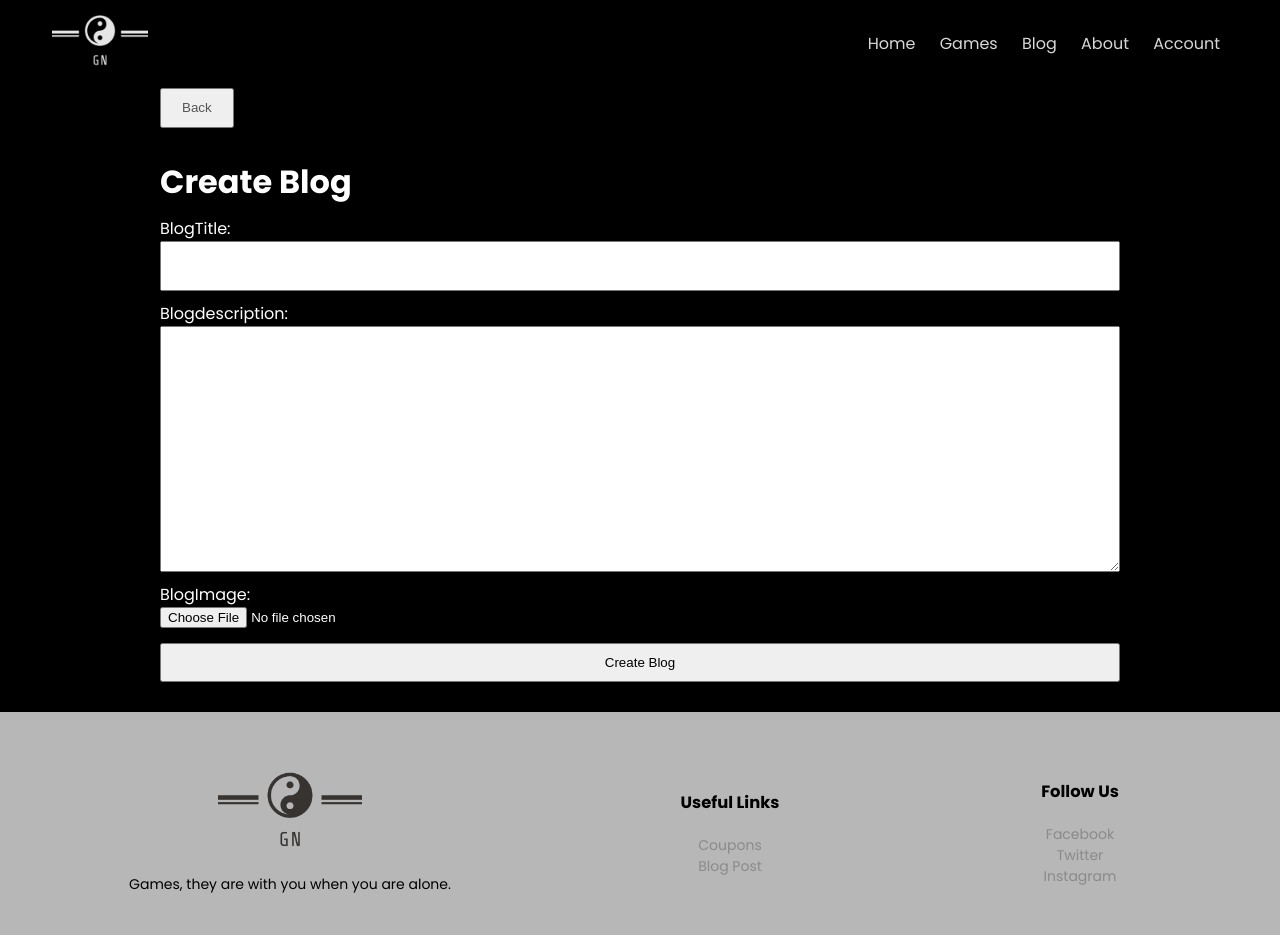
After one commit to Sanjay-RD/Game-Store, a Django app: page /blogs/createBlog in a window 1280 px wide. The commit adds this page. Run offline with Django 3.2, Linux system fonts and the light colour scheme; some libraries are stand-ins or nearby versions.

Commit message:
Create Blog

```diff
--- /dev/null
+++ b/app/blogs/forms.py
@@ -0,0 +1,9 @@
+from django import forms
+from .models import Blog
+from ckeditor.widgets import CKEditorWidget
+
+class BlogForm(forms.ModelForm):
+    blogDescription = forms.CharField(widget=CKEditorWidget())
+    class Meta:
+        model = Blog
+        fields = ['blogTitle','blogDescription','blogImage']
--- a/app/blogs/urls.py
+++ b/app/blogs/urls.py
@@ -3,5 +3,7 @@ from . import views
 
 urlpatterns = [
     path('', views.blogs, name="blogs"),
-    path('<int:blog_id>', views.blog, name="blog")
+    path('<int:blog_id>', views.blog, name="blog"),
+    path('createBlog', views.createBlog, name="createBlog"),
+    path('create',views.create,name="create")
 ]
--- a/app/blogs/views.py
+++ b/app/blogs/views.py
@@ -1,20 +1,49 @@
-from django.shortcuts import render
+from django.shortcuts import redirect, render
 from .models import Blog
 from django.shortcuts import get_object_or_404
+from django.contrib import messages
+from .forms import BlogForm
 # Create your views here.
 
 
 def blog(request, blog_id):
-    blog = get_object_or_404(Blog,pk=blog_id)
-    context={
-        'blog':blog
+    blog = get_object_or_404(Blog, pk=blog_id)
+    context = {
+        'blog': blog
     }
     return render(request, 'blogs/blog.html', context)
 
 
 def blogs(request):
     blogs = Blog.objects.order_by('-published_date')
+    print(blogs)
     context = {
         'blogs': blogs
     }
     return render(request, 'blogs/blogs.html', context)
+
+
+def createBlog(request):
+    form = BlogForm()
+    context={
+        'form':form
+    }
+    return render(request, 'blogs/createBlog.html',context)
+
+
+def create(request):
+    if request.method == "POST":
+        user_id = request.POST['user_id']
+        user_name=request.POST['user_name']
+        blogTitle=request.POST['blogTitle']
+        blogDescription = request.POST['blogDescription']
+        blogImage=request.FILES['blogImage']
+        print(user_id,user_name,blogTitle,blogDescription,blogImage)
+        blog = Blog(user_id=user_id,user_name=user_name,blogTitle=blogTitle,blogDescription=blogDescription,blogImage=blogImage)
+        blog.save()
+        messages.success(request,'Your Blogs has been created')
+
+        # print(request.POST)
+
+        # return redirect('blogs')
+        return redirect('blogs')
--- a/app/gamestore/static/style.css
+++ b/app/gamestore/static/style.css
@@ -683,7 +683,48 @@ textarea#comment {
 .write-custome-reviews {
   padding-bottom: 25px;
 }
+.create-blog-btn button {
+  height: 40px;
+}
+.create-blog-btn a {
+  padding: 0px 20px;
+}
 /* ------------BLOG PAGE STYLE END------------ */
+
+/* ------------CREATE BLOG POST STYLE------------- */
+.create-blog-container {
+  color: #fff;
+  padding: 30px 0px;
+}
+.create-blog-container form {
+  /* display: inline-block; */
+  display: flex;
+  flex-direction: column;
+  color: #fff;
+}
+.create-blog-container form label{
+  margin-top: 10px;
+}
+.create-blog-container form input[type="text"] {
+  padding: 12px;
+  /* margin-top: 10px; */
+  font-size: 19px;
+}
+.create-blog-container textarea {
+  /* margin: 15px 0px; */
+  padding: 12px;
+  font-size: 19px;
+  width: 100%;
+}
+.create-blog-container form input[type="file"] {
+  margin-bottom: 15px;
+}
+.create-blog-container form input[type="submit"] {
+  padding: 10px;
+  cursor: pointer;
+}
+/* ------------CREATE BLOG POST STYLE END------------- */
+
 
 /*
 
--- /dev/null
+++ b/app/templates/blogs/createBlog.html
@@ -0,0 +1,43 @@
+{% extends 'base.html' %}
+{% load static %}
+{% block content %}
+<div class="blog-background">
+  {% include 'partials/_navbar.html' %}
+  <div class="small-container">
+    <div class="create-blog-btn">
+      <button>
+        <a href="{% url 'blogs' %}">Back</a>
+      </button>
+    </div>
+    <div class="create-blog-container">
+      <h1>Create Blog</h1>
+      <!-- <form action="{% url 'create' %}" method="POST" enctype="multipart/form-data">
+        {% csrf_token %} -->
+        <!-- {% if user.is_authenticated %}
+            <input type="hidden" name="user_id" value="{{ user.id }}" >
+            <input type="hidden" name="user_name" value="{{ user.username }}" >
+        {% endif %} -->
+        <!-- <input type="text" name="blogTitle" placeholder="Enter Title" />
+        <textarea
+          name="blogDescription"
+          cols="30"
+          rows="20"
+          placeholder="Description"
+        ></textarea>
+        <input type="file" name="blogImage" />
+        <input type="submit" value="Create Blog" /> -->
+        <!-- {{ form.as_p }} -->
+      <!-- </form> -->
+      <form action="{% url 'create' %}" method="POST" enctype="multipart/form-data">
+      {% csrf_token %}
+        {% if user.is_authenticated %}
+          <input type="hidden" name="user_id" value="{{ user.id }}" >
+          <input type="hidden" name="user_name" value="{{ user.username }}" >
+        {% endif %}
+        {{ form }}
+        <input type="submit" value="Create Blog" />
+      </form>
+    </div>
+  </div>
+</div>
+{% endblock %}
```
Also changed, not shown: app/static/style.css (+41 -0 lines), app/templates/blogs/blogs.html (+12 -1 lines), app/blogs/migrations/0005_alter_blog_blogimage.py (added), app/blogs/migrations/0006_alter_blog_blogimage.py (added).
